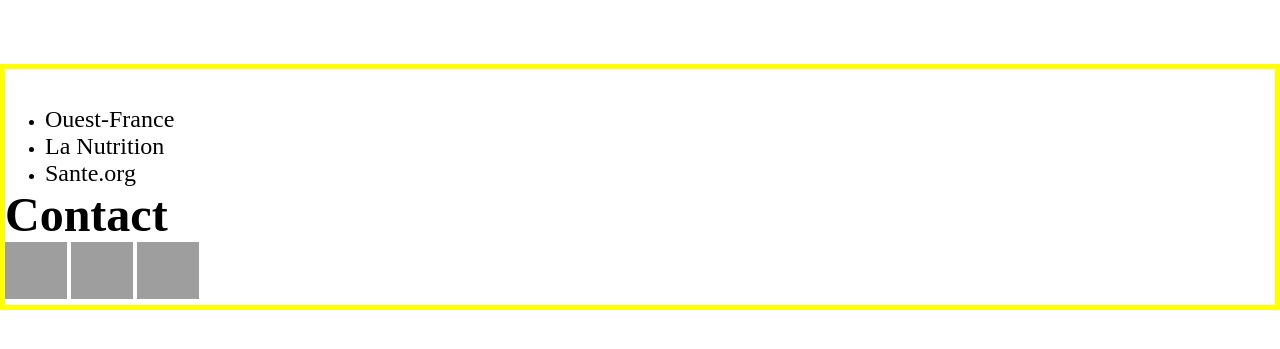
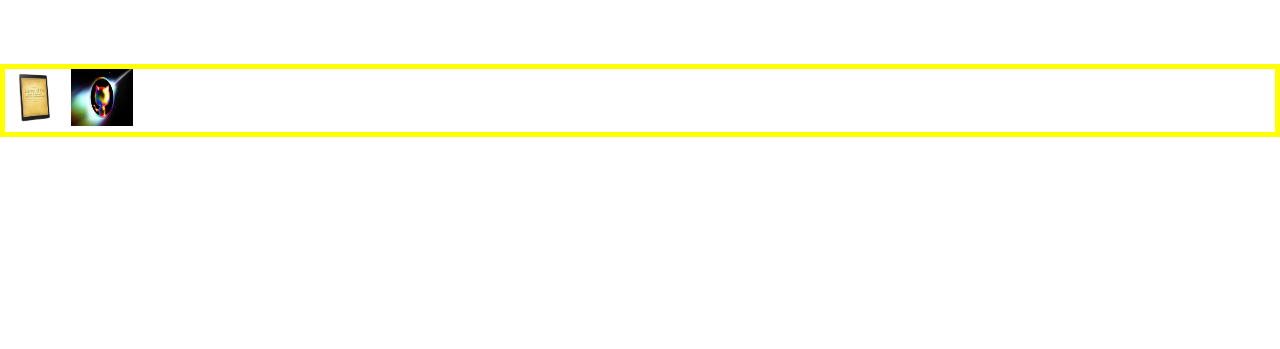
Before and after one commit to joris-landaret/livre-or, a PHP site: page /index.php in a window 1280 px wide. Shown: the part 74-423 px from the top of the page. Run offline with PHP 8.4, Linux system fonts and the light colour scheme; grey boxes are pictures that could not be loaded.

Commit message:
ajout d'image livre-or et github dans le footer

```diff
--- a/footer.php
+++ b/footer.php
@@ -1,22 +1,8 @@
 <footer>
 
-      <div id="footer2">
-        <div>
-          <h1 class="footh1">D'autres fansite</h1>
-          <ul>
-            <li><a href="https://www.ouest-france.fr/sante/nutrition/" class="footli">Ouest-France</a></li>
-            <li><a href="https://www.lanutrition.fr/" class="footli">La Nutrition</a></li>
-            <li><a href="https://www.sante.org/annuaire-des-sites/nutrition-dietetique" class="footli">Sante.org</a></li>
-          </ul>
-        </div>
+  <div>
+    <a href=""><img src="img/Livre-dor-ebook.png" alt=""></a>
+    <a href=""><img src="img/github-universe.png" alt="github"></a>
+  </div>
 
-        <div>
-          <h1 class="footh1"><a href="file:///C:/Jo/Starter%202022/Projet/1solo/html/fansite/contact.html" id="footcon">Contact</a></h1>
-          <div id="imgfoot">
-          <a href="https://www.facebook.com/ouestfrance/"><img src="face.jpg" alt="facebook" class="footimg"></a>
-          <a href="https://www.instagram.com/accounts/login/?next=%2Fnicolasaubineau%2F&source=omni_redirect"><img src="instag.jpg" alt="instagram" class="footimg"></a>
-          <a href="https://twitter.com/medoucinefr?lang=fr"><img src="twitter.jpg" alt="twitter" class="footimg"></a>
-          </div>
-        </div>
-      </div>
-    </footer>
+</footer>
```
Also changed, not shown: img/Livre-dor-ebook.png (added), img/Livre-dor.png (added), img/github-rainbow.webp (added), img/github-universe.png (added).
